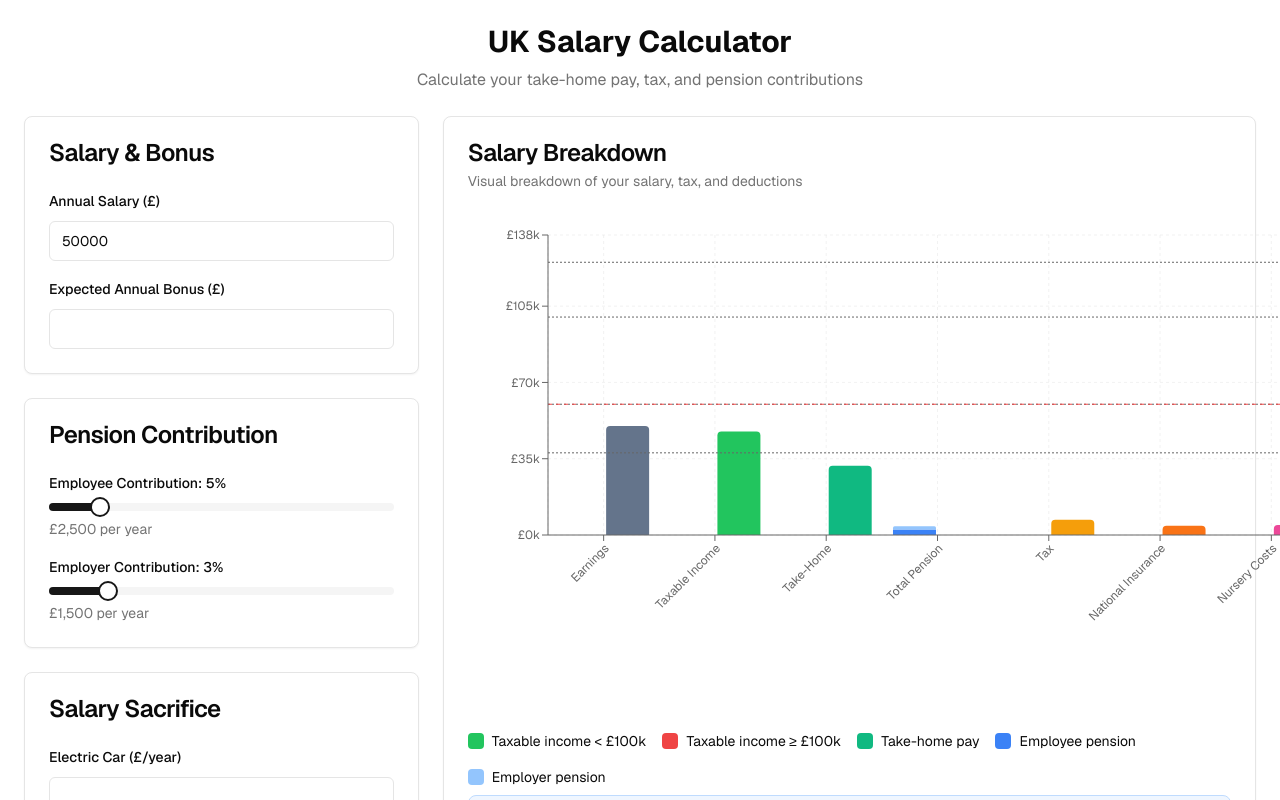
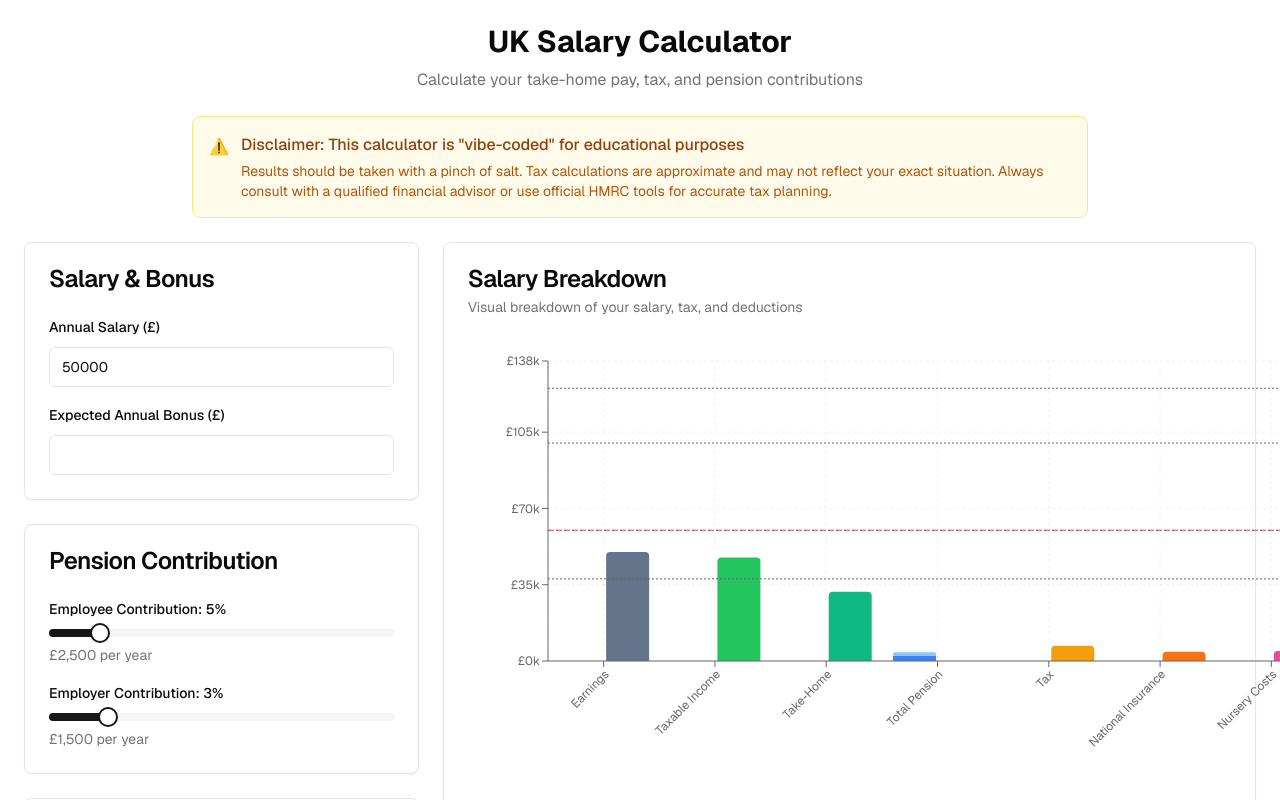
Before and after one commit to votemike/henry-nursery-calculator, a Next.js app: page / in a window 1280 px wide. Shown: the top 800 px of the page. Built offline with nearby package versions, Linux system fonts and the light colour scheme.

Commit message:
feat: add warning banner for UK salary calculator
Include disclaimer, professional advice, and amber styling.

Co-authored-by: Michael Gwynne <3957065+votemike@users.noreply.github.com>

```diff
--- a/app/page.tsx
+++ b/app/page.tsx
@@ -135,6 +135,25 @@ export default function SalaryCalculator() {
       <div className="text-center space-y-2">
         <h1 className="text-3xl font-bold">UK Salary Calculator</h1>
         <p className="text-muted-foreground">Calculate your take-home pay, tax, and pension contributions</p>
+      </div>
+
+      {/* Warning Banner */}
+      <div className="max-w-4xl mx-auto">
+        <div className="p-4 bg-amber-50 border border-amber-200 rounded-lg">
+          <div className="flex items-start gap-3">
+            <div className="text-amber-600 mt-0.5">⚠️</div>
+            <div>
+              <p className="text-amber-800 font-medium">
+                Disclaimer: This calculator is "vibe-coded" for educational purposes
+              </p>
+              <p className="text-amber-700 text-sm mt-1">
+                Results should be taken with a pinch of salt. Tax calculations are approximate and may not reflect your
+                exact situation. Always consult with a qualified financial advisor or use official HMRC tools for
+                accurate tax planning.
+              </p>
+            </div>
+          </div>
+        </div>
       </div>
 
       <div className="grid grid-cols-1 lg:grid-cols-3 gap-6">
```
